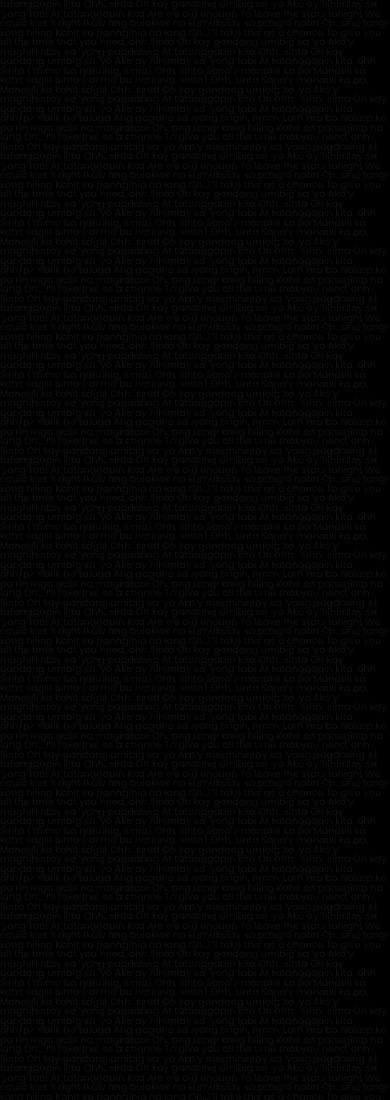
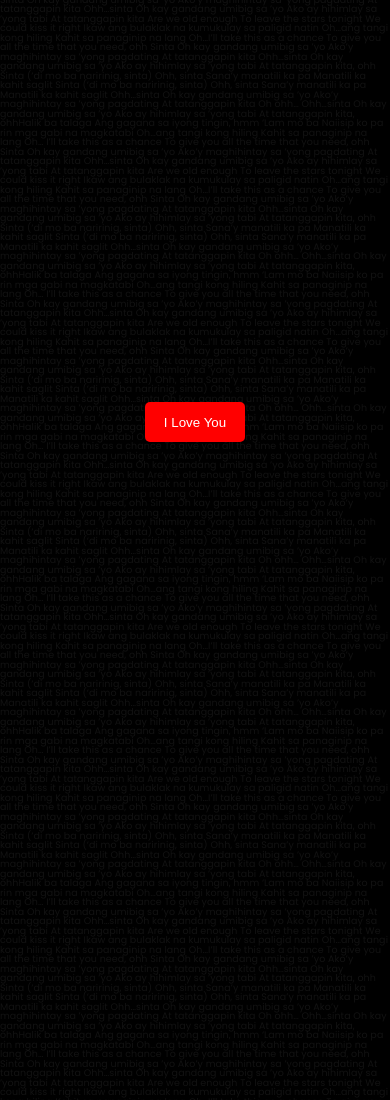
Before and after one commit to rakjj/patricia-text-portrait, a plain HTML site: page index.html in a window 390 px wide. Shown: the top 1100 px of the page. Drawn offline with Linux system fonts and the light colour scheme.

Commit message:
Add files via upload

```diff
--- a/index.html
+++ b/index.html
@@ -27,6 +27,18 @@
             background-repeat: no-repeat;
             background-position: top;
             letter-spacing: 0.1px;
+        }
+
+        #loveButton {
+            position: fixed;
+            width: 100px; /* Set your desired fixed width */
+            height: 40px; /* Set your desired fixed height */
+            background-color: #ff0000;
+            color: #ffffff;
+            border: none;
+            border-radius: 5px;
+            cursor: pointer;
+            z-index: 9999;
         }
     </style>
 </head>
@@ -79,12 +91,22 @@
         Ohh…sinta
         Oh kay gandang umibig sa ’yo
         Ako ay hihimlay sa ’yong tabi
-        At tatanggapin kita, ohh/p>
+        At tatanggapin kita, ohh</p>
+
+    <button id="loveButton">I Love You</button>
 
     <script>
         document.addEventListener("DOMContentLoaded", function() {
             var textElement = document.getElementById("text");
             textElement.innerHTML = textElement.innerHTML.repeat(500);
+
+            var loveButton = document.getElementById("loveButton");
+            loveButton.addEventListener("click", function() {
+                var randomX = Math.floor(Math.random() * (window.innerWidth - loveButton.offsetWidth));
+                var randomY = Math.floor(Math.random() * (window.innerHeight - loveButton.offsetHeight));
+                loveButton.style.left = randomX + "px";
+                loveButton.style.top = randomY + "px";
+            });
         });
     </script>
 </body>
```
